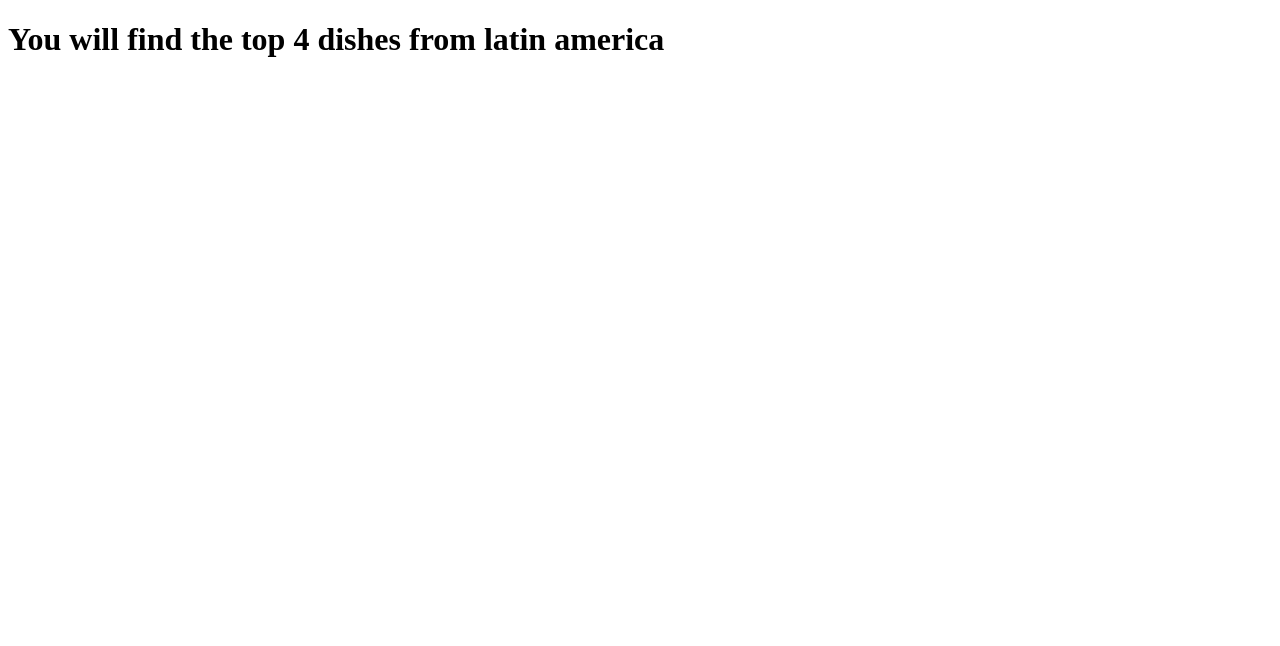
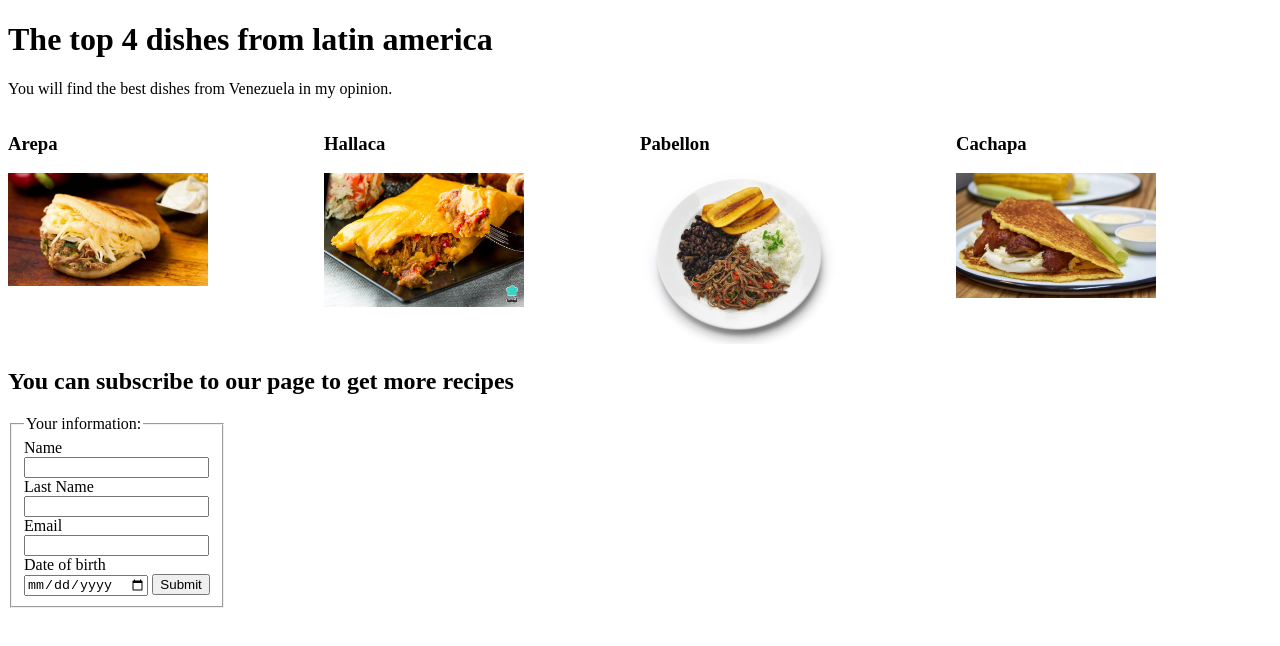
Before and after one commit to GustavoAlzuru/breakfast-recipes, a plain HTML site: page index.html in a window 1280 px wide. Drawn offline with Linux system fonts and the light colour scheme.

Commit message:
added information

```diff
--- a/index.html
+++ b/index.html
@@ -4,9 +4,44 @@
     <meta charset="UTF-8">
     <meta http-equiv="X-UA-Compatible" content="IE=edge">
     <meta name="viewport" content="width=device-width, initial-scale=1.0">
-    <title>Document</title>
+    <title>Latin american recipes</title>
+    <link rel="stylesheet" href="style.css">
 </head>
 <body>
-    <h1>You will find the top 4 dishes from latin america</h1>
+    <h1>The top 4 dishes from latin america</h1>
+    <p>You will find the best dishes from Venezuela in my opinion.</p>
+    <div class="wrapper">
+        <div>
+            <h3>Arepa</h3>
+            <a href="arepa.html"><img src="./imagenes/arepa.jpg" alt="arepa"></a>
+        </div>
+        <div>
+            <h3>Hallaca</h3>
+            <a href="hallaca.html"><img src="./imagenes/hallaca.jpg" alt="arepa"></a>
+        </div>
+        <div>
+            <h3>Pabellon</h3>
+            <a href="pabellon.html"><img src="./imagenes/pabellon.jpg" alt="arepa"></a>
+        </div>
+        <div>
+            <h3>Cachapa</h3>
+            <a href="cachapa.html"><img src="./imagenes/cachapa_recipe.jpg" alt="arepa"></a>
+        </div>
+    </div>
+    <h2>You can subscribe to our page to get more recipes</h2>
+    <form>
+        <fieldset>
+            <legend>Your information:</legend>
+            <label for="name">Name</label>
+            <input type="text" id="name">
+            <label for="last-name">Last Name</label>
+            <input type="text" id="last-name">
+            <label for="email">Email</label>
+            <input type="email" id="email">
+            <label for="birthday">Date of birth</label>
+            <input type="date" name="" id="birthday">
+            <button>Submit</button>
+        </fieldset>
+    </form>
 </body>
 </html>
```
Also changed, not shown: arepa.html (+34 -0 lines).
